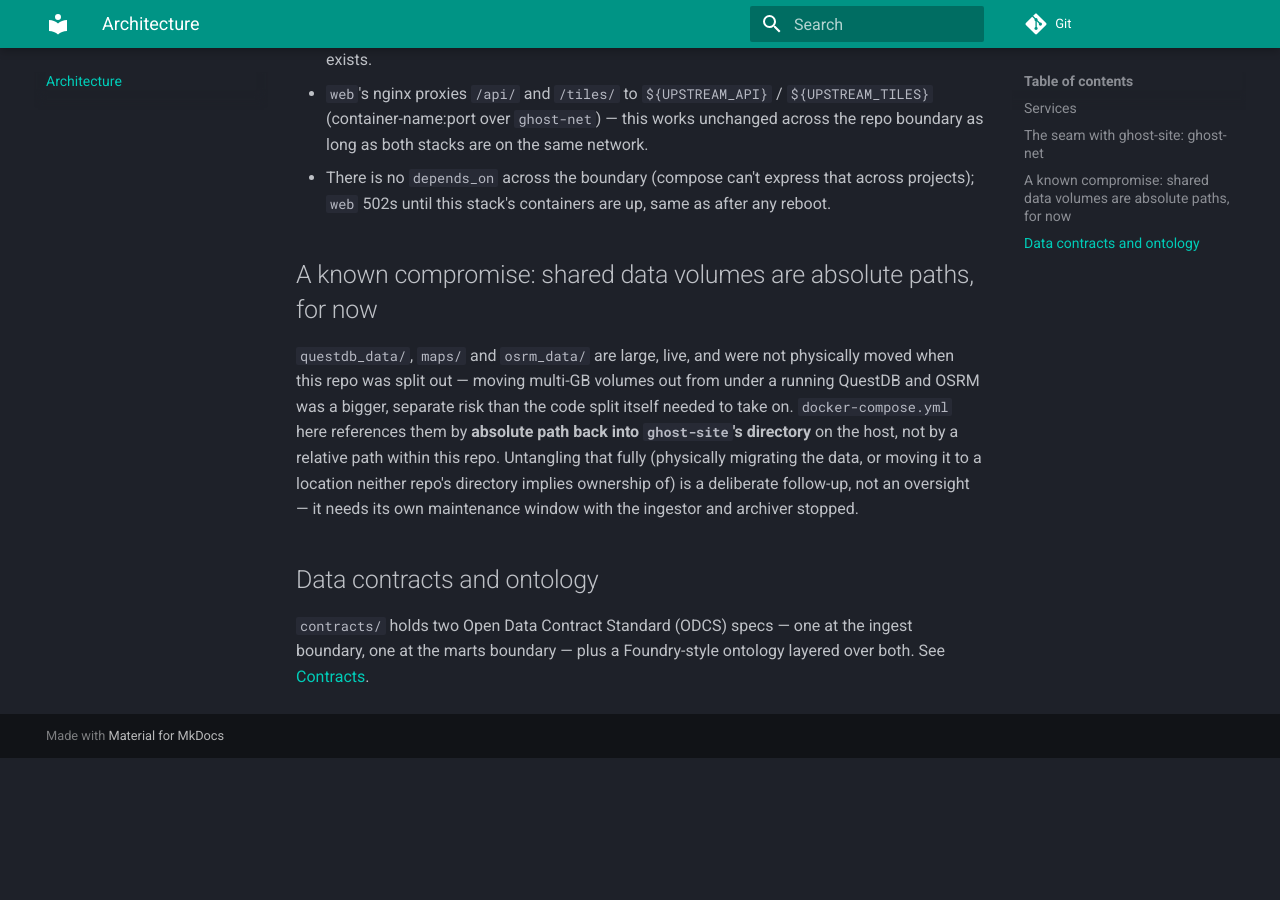
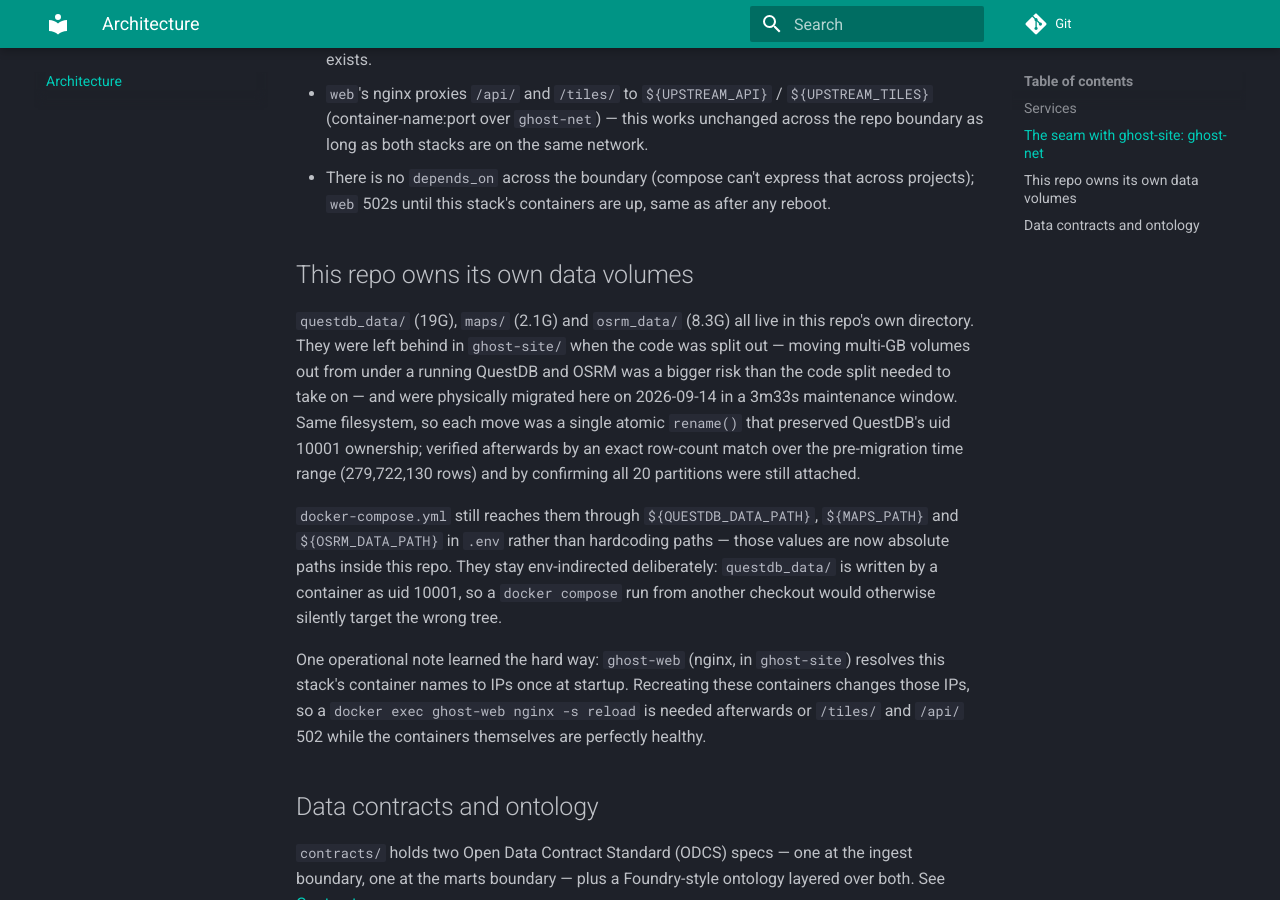
Before and after one commit to wraith-proxy/wraith-bus-ingestor, an MkDocs documentation site: the page built from docs/architecture.md, in a window 1280 px wide and 900 px high, scrolled down 1296 px. Built offline with MkDocs 1.6.1 and Material for MkDocs 9.7.7, drawn with Linux system fonts in a browser that asks for light colours; before the commit the page ends 2054 px from its top, so only the background shows below that.

Commit message:
:truck: feature/TJP-14092: own the data -- migrate maps/, questdb_data/, osrm_data/ in from ghost-site
29GB moved out of ghost-site into this repo on a 3m33s maintenance window.
Same filesystem, so each was a single atomic rename(); QuestDB's uid 10001
ownership survived untouched. Verified by exact row-count match over the
pre-migration range (279,722,130) and all 20 partitions still attached.

Also fixes the nightly dbt cron, which had pointed at the deleted
ghost-site/dbt since the September split and been silently failing.

Documents two traps found in the process: Compose reads a bare volume path
as a named volume (would start QuestDB empty), and ghost-web caches this
stack's container IPs at nginx startup, so a recreate needs nginx -s reload.

```diff
--- a/docs/architecture.md
+++ b/docs/architecture.md
@@ -48,17 +48,30 @@ this repo's compose declares it `external: true` and joins it. Practically:
   across projects); `web` 502s until this stack's containers are up, same
   as after any reboot.
 
-## A known compromise: shared data volumes are absolute paths, for now
+## This repo owns its own data volumes
 
-`questdb_data/`, `maps/` and `osrm_data/` are large, live, and were not
-physically moved when this repo was split out — moving multi-GB volumes out
-from under a running QuestDB and OSRM was a bigger, separate risk than the
-code split itself needed to take on. `docker-compose.yml` here references
-them by **absolute path back into `ghost-site`'s directory** on the host,
-not by a relative path within this repo. Untangling that fully (physically
-migrating the data, or moving it to a location neither repo's directory
-implies ownership of) is a deliberate follow-up, not an oversight — it needs
-its own maintenance window with the ingestor and archiver stopped.
+`questdb_data/` (19G), `maps/` (2.1G) and `osrm_data/` (8.3G) all live in
+this repo's own directory. They were left behind in `ghost-site/` when the
+code was split out — moving multi-GB volumes out from under a running
+QuestDB and OSRM was a bigger risk than the code split needed to take on —
+and were physically migrated here on 2026-09-14 in a 3m33s maintenance
+window. Same filesystem, so each move was a single atomic `rename()` that
+preserved QuestDB's uid 10001 ownership; verified afterwards by an exact
+row-count match over the pre-migration time range (279,722,130 rows) and by
+confirming all 20 partitions were still attached.
+
+`docker-compose.yml` still reaches them through `${QUESTDB_DATA_PATH}`,
+`${MAPS_PATH}` and `${OSRM_DATA_PATH}` in `.env` rather than hardcoding
+paths — those values are now absolute paths inside this repo. They stay
+env-indirected deliberately: `questdb_data/` is written by a container as
+uid 10001, so a `docker compose` run from another checkout would otherwise
+silently target the wrong tree.
+
+One operational note learned the hard way: `ghost-web` (nginx, in
+`ghost-site`) resolves this stack's container names to IPs once at startup.
+Recreating these containers changes those IPs, so a
+`docker exec ghost-web nginx -s reload` is needed afterwards or `/tiles/`
+and `/api/` 502 while the containers themselves are perfectly healthy.
 
 ## Data contracts and ontology
 
```
Also changed, not shown: README.md (+6 -1 lines), docs/ROADMAP.md (+18 -13 lines), 2 other files.
